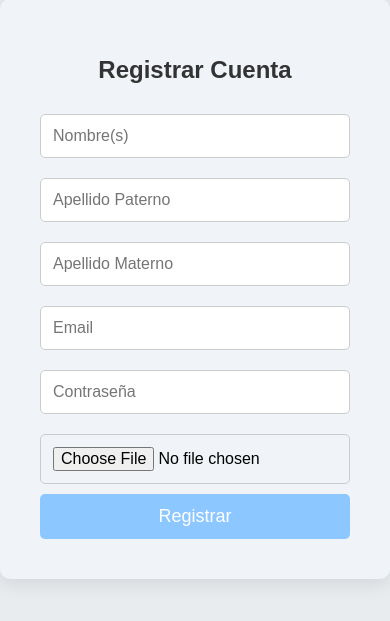
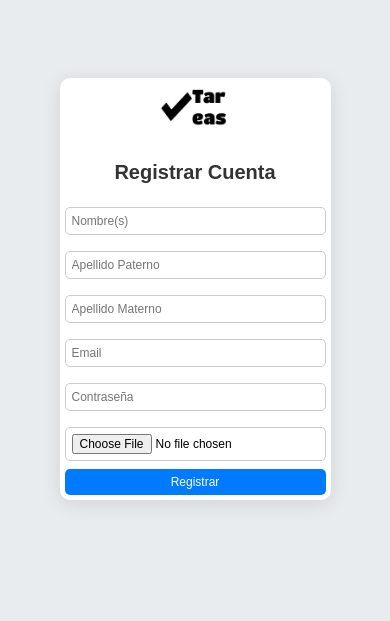
Before and after one commit to Oskiis/nuevo-task, a React (Create React App) app: page /registrar in a window 390 px wide. Shown: the part 133-754 px from the top of the page. Built offline with nearby package versions, Linux system fonts and the light colour scheme.

Commit message:
Agregue estilos  al inicio de sesion y registro, imagen para regresar al index

```diff
--- a/src/vistas/login.css
+++ b/src/vistas/login.css
@@ -133,3 +133,8 @@ button:active {
   height: 18px;
   margin-right: 8px;
 }
+
+.logo-image {
+  display: block;
+  margin: 0 auto;
+}
--- a/src/vistas/login.js
+++ b/src/vistas/login.js
@@ -3,6 +3,7 @@ import { doc, getDoc } from 'firebase/firestore';
 import React, { useEffect, useState } from 'react';
 import { useNavigate } from 'react-router-dom';
 import googleLogo from '../assets/images/Logo-google-icon-PNG.png';
+import logo from '../assets/images/logo.jpeg'; // Importa tu logo
 import { auth, db } from '../config/firebase';
 import './login.css';
 
@@ -54,6 +55,15 @@ const Login = () => {
 
   return (
     <div className="login-container">
+      {/* Imagen que redirige al index */}
+      <img
+        src={logo}
+        alt="Logo"
+        className="logo-image"
+        onClick={() => navigate('/')}
+        style={{ cursor: 'pointer', width: '150px', marginBottom: '20px' }}
+      />
+
       <h1>Iniciar Sesión</h1>
       {error && <p className="error">{error}</p>}
       <form onSubmit={handleLogin}>
@@ -80,7 +90,6 @@ const Login = () => {
         Iniciar Sesión con Google
       </button>
 
-      {/* Texto para restablecer contraseña */}
       <p
         className="forgot-password-text"
         onClick={() => navigate('/restablecerContraseña')}
@@ -88,7 +97,6 @@ const Login = () => {
       >
         ¿Olvidaste tu contraseña?
       </p>
-
     </div>
   );
 };
--- a/src/vistas/registrar.css
+++ b/src/vistas/registrar.css
@@ -1,44 +1,55 @@
+/* Contenedor principal */
 .registrar-container {
   display: flex;
   flex-direction: column;
   align-items: center;
   justify-content: center;
-    padding: 40px;
-    background-color: #f0f4f8;
+  padding: 10px;
+  background-color: #ffffff;
   border-radius: 10px;
   box-shadow: 0 4px 20px rgba(0, 0, 0, 0.1);
-    max-width: 400px;
+  max-width: 320px;
+  width: 90%;
   margin: auto;
   transition: all 0.3s ease-in-out;
 }
 
+/* Título */
 .registrar-container h1 {
-    margin-bottom: 20px;
+  margin-bottom: 15px;
   color: #333;
+  font-size: 20px;
+  text-align: center;
 }
 
+/* Mensaje de error */
 .error {
   color: red;
-    margin-bottom: 15px;
+  margin-bottom: 10px;
+  text-align: center;
+  font-size: 14px;
 }
 
+/* Estilo del formulario */
 form {
   width: 100%;
 }
 
+/* Estilos de los campos de entrada */
 input[type="text"],
 input[type="email"],
 input[type="password"],
 input[type="file"] {
   width: 100%;
-    padding: 12px;
-    margin: 10px 0;
+  padding: 8px;
+  margin: 8px 0;
   border: 1px solid #ccc;
   border-radius: 5px;
-    font-size: 16px;
+  font-size: 14px;
   transition: border 0.3s;
 }
 
+/* Estilo de enfoque para los campos */
 input[type="text"]:focus,
 input[type="email"]:focus,
 input[type="password"]:focus {
@@ -46,18 +57,72 @@
   outline: none;
 }
 
+/* Botón de iniciar sesión */
 button {
   width: 100%;
-    padding: 12px;
-    background-color: #8cc7ff;
+  padding: 8px;
+  background-color: #007bff; /* Color azul */
   color: white;
   border: none;
   border-radius: 5px;
-    font-size: 18px;
+  font-size: 14px; /* Tamaño de fuente reducido */
   cursor: pointer;
   transition: background-color 0.3s;
 }
 
 button:hover {
-    background-color: #5e73ff;
+  background-color: #0056b3; /* Azul más oscuro */
 }
+
+/* Imagen del logo */
+.logo-image {
+  display: block;
+  margin: 0 auto 15px auto;
+  max-width: 100px;
+  height: auto;
+  cursor: pointer;
+}
+
+/* Media Queries para dispositivos móviles */
+@media (max-width: 600px) {
+  .registrar-container {
+    padding: 8px;
+    max-width: 280px;
+  }
+
+  .logo-image {
+    max-width: 80px;
+  }
+
+  input[type="text"],
+  input[type="email"],
+  input[type="password"],
+  input[type="file"] {
+    font-size: 12px;
+    padding: 6px;
+  }
+
+  button {
+    font-size: 14px;
+    padding: 8px;
+  }
+}
+
+@media (max-width: 400px) {
+  .registrar-container {
+    padding: 5px;
+  }
+
+  .logo-image {
+    max-width: 70px;
+  }
+
+  h1 {
+    font-size: 18px;
+  }
+
+  button {
+    font-size: 12px;
+    padding: 6px;
+  }
+}
--- a/src/vistas/registrar.js
+++ b/src/vistas/registrar.js
@@ -4,6 +4,7 @@ import { getStorage, ref, uploadBytes } from 'firebase/storage';
 import React, { useState } from 'react';
 import { useNavigate } from 'react-router-dom';
 import { auth, db } from '../config/firebase';
+import logo from '../assets/images/logo.jpeg'; // Importa tu logo
 import './registrar.css';
 
 const Registrar = () => {
@@ -24,10 +25,8 @@ const Registrar = () => {
       const userCredential = await createUserWithEmailAndPassword(auth, email, password);
       const user = userCredential.user;
 
-
       await sendEmailVerification(user);
       setSuccess('Se ha enviado un correo de verificación. Por favor, verifica tu cuenta antes de continuar.');
-
 
       const interval = setInterval(async () => {
         await user.reload();
@@ -39,20 +38,18 @@ const Registrar = () => {
             await uploadBytes(storageRef, fotoPerfil);
           }
 
-          // Guardar los datos en Firestore
           await setDoc(doc(db, 'Usuarios', user.uid), {
             uid: user.uid,
             nombre,
             apellidoPaterno,
             apellidoMaterno,
             email,
-            fotoPerfil: fotoPerfil ? `fotosPerfil/${user.uid}` : null
+            fotoPerfil: fotoPerfil ? `fotosPerfil/${user.uid}` : null,
           });
 
           navigate('/');
         }
       }, 3000);
-
     } catch (err) {
       setError('Error al registrar: ' + err.message);
     }
@@ -60,6 +57,15 @@ const Registrar = () => {
 
   return (
     <div className="registrar-container">
+      {/* Imagen que redirige al index */}
+      <img
+        src={logo}
+        alt="Logo"
+        className="logo-image"
+        onClick={() => navigate('/')}
+        style={{ cursor: 'pointer', width: '150px', marginBottom: '20px' }}
+      />
+
       <h1>Registrar Cuenta</h1>
       {error && <p className="error">{error}</p>}
       {success && (
```
Lines whose indentation alone changed are shown as unchanged.
